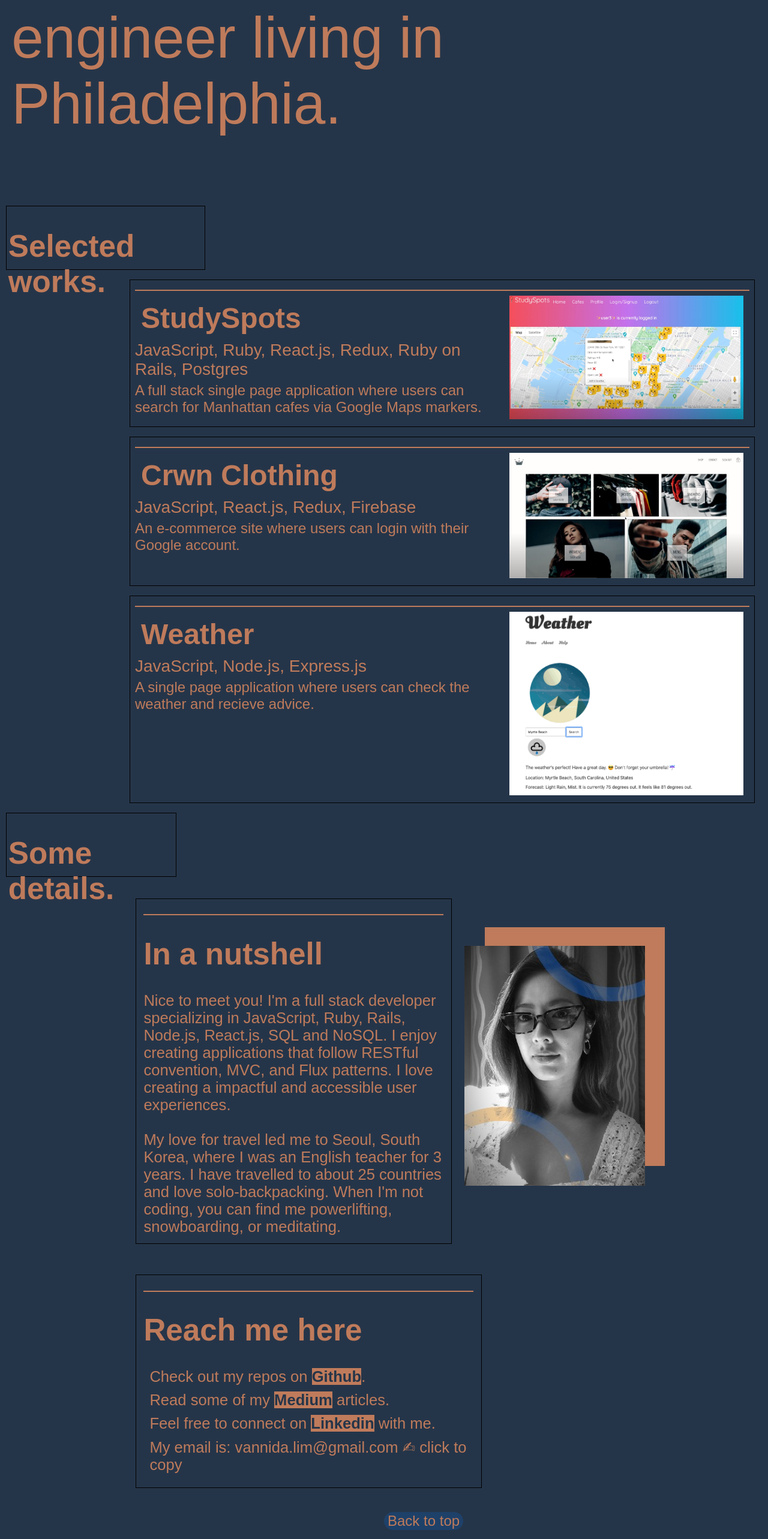
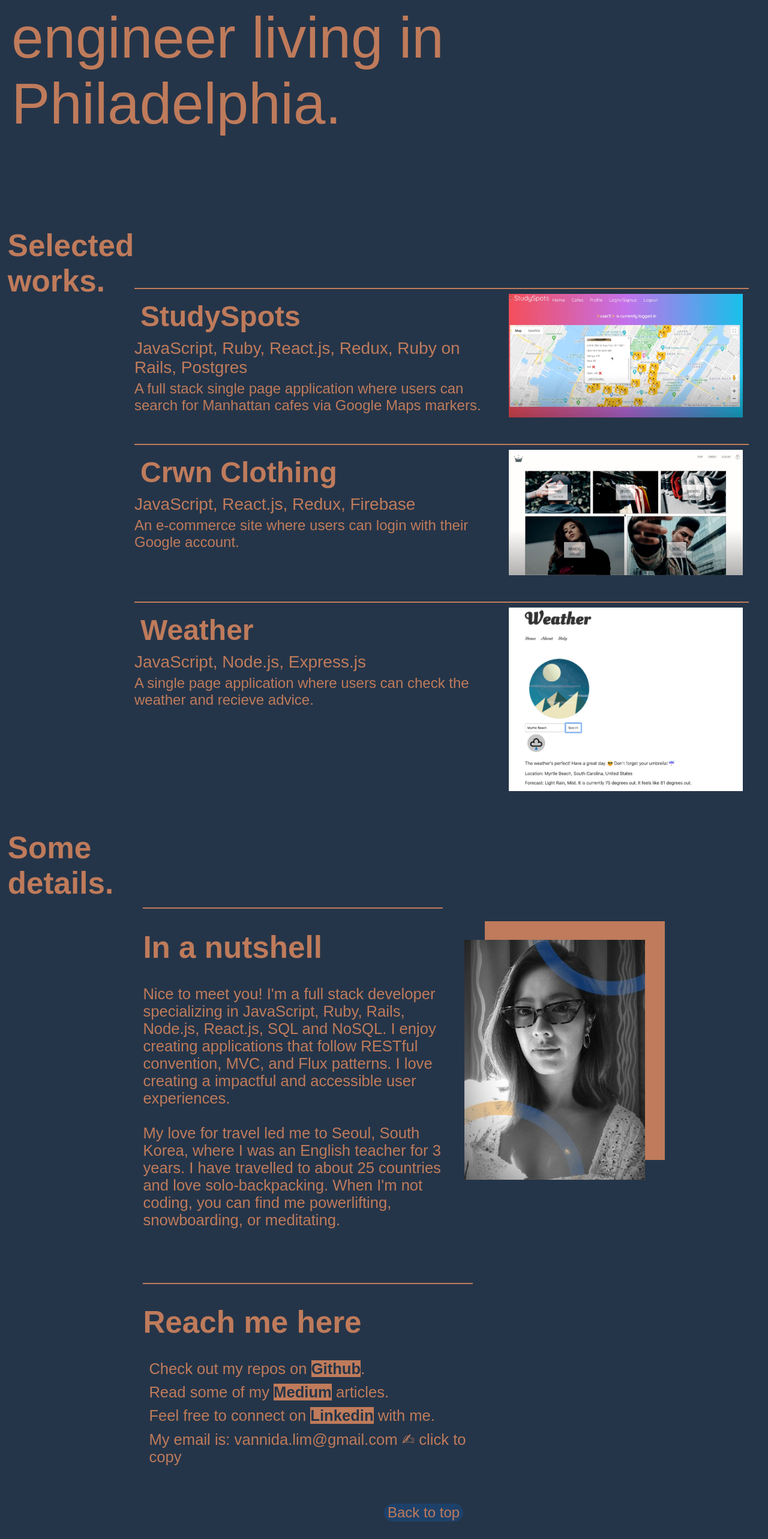
Before and after one commit to vannida-lim/portfolio-site, a React (Create React App) app: page / in a window 1280 px wide. Shown: the part 558-3124 px from the top of the page at 60% size. Built offline with nearby package versions, Linux system fonts and the light colour scheme.

Commit message:
Cleaned up border lines

```diff
--- a/src/AboutMe.js
+++ b/src/AboutMe.js
@@ -11,9 +11,6 @@ const Header = styled.div`
     font-weight: bold;
     width: 277px;
     height: 100px;
-
-
-    border: 1px solid black;
 `
 
 const Blurb = styled.div`
@@ -24,7 +21,6 @@ const Blurb = styled.div`
     text-align: left;
     left: 200px;
     width: 500px;
-    border: 1px solid black;
 `;
 
 
@@ -50,7 +46,6 @@ const Socials = styled.div`
     text-align: left;
     left: 200px;
     width: 550px;
-    border: 1px solid black;
 `;
 
 class AboutMe extends Component {
--- a/src/Work.js
+++ b/src/Work.js
@@ -15,7 +15,6 @@ const Header = styled.div`
     font-weight: bold;
     width: 325px;
     height: 100px;
-    border: 1px solid black;
 `;
 
 const Project = styled.div`
@@ -26,16 +25,13 @@ const Project = styled.div`
     text-align: left;
     left: 200px;
     width: 80%;
-    border: 1px solid black;
 `;
 
 const TextArea = styled.div`
     width: 60%;
     display: inline-block;
     vertical-align: top;
-// border: 1px solid black;
-
-`
+`;
 
 const Title = styled.div`
     padding: 10px;
```
